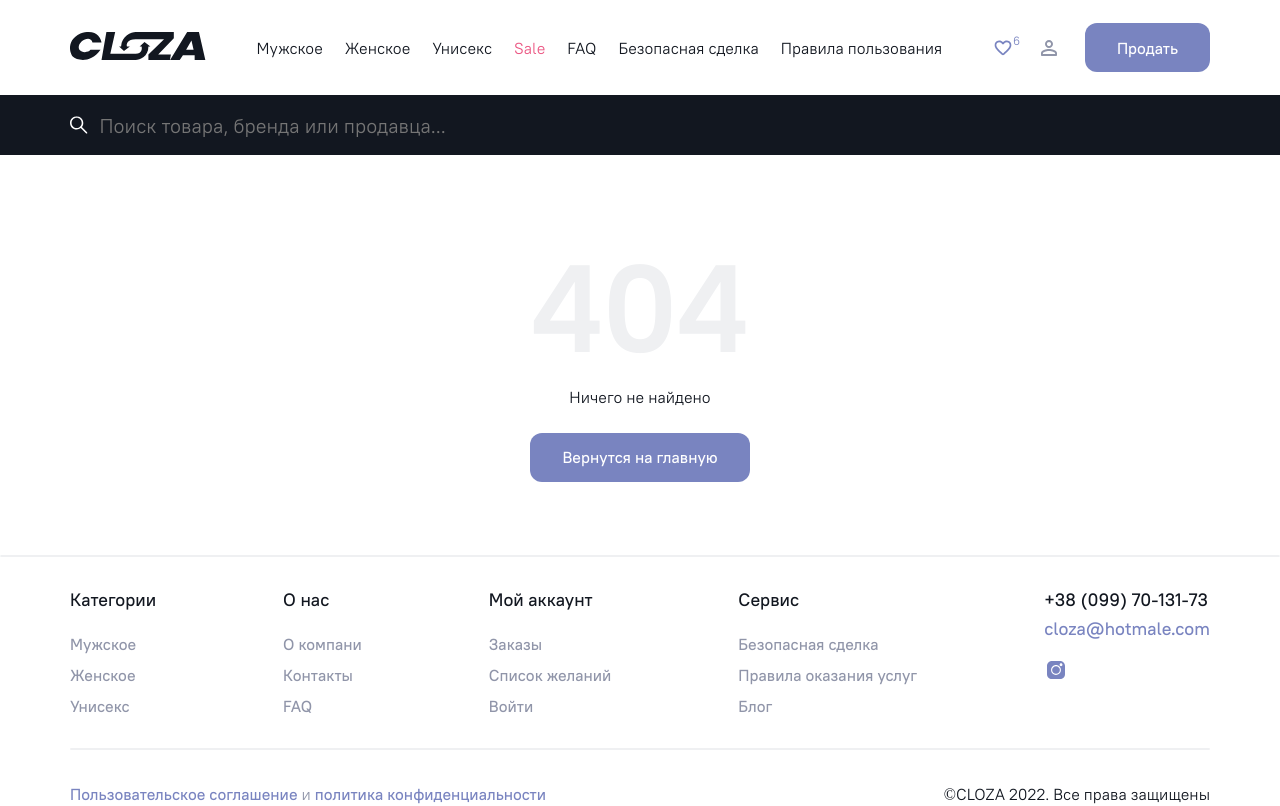
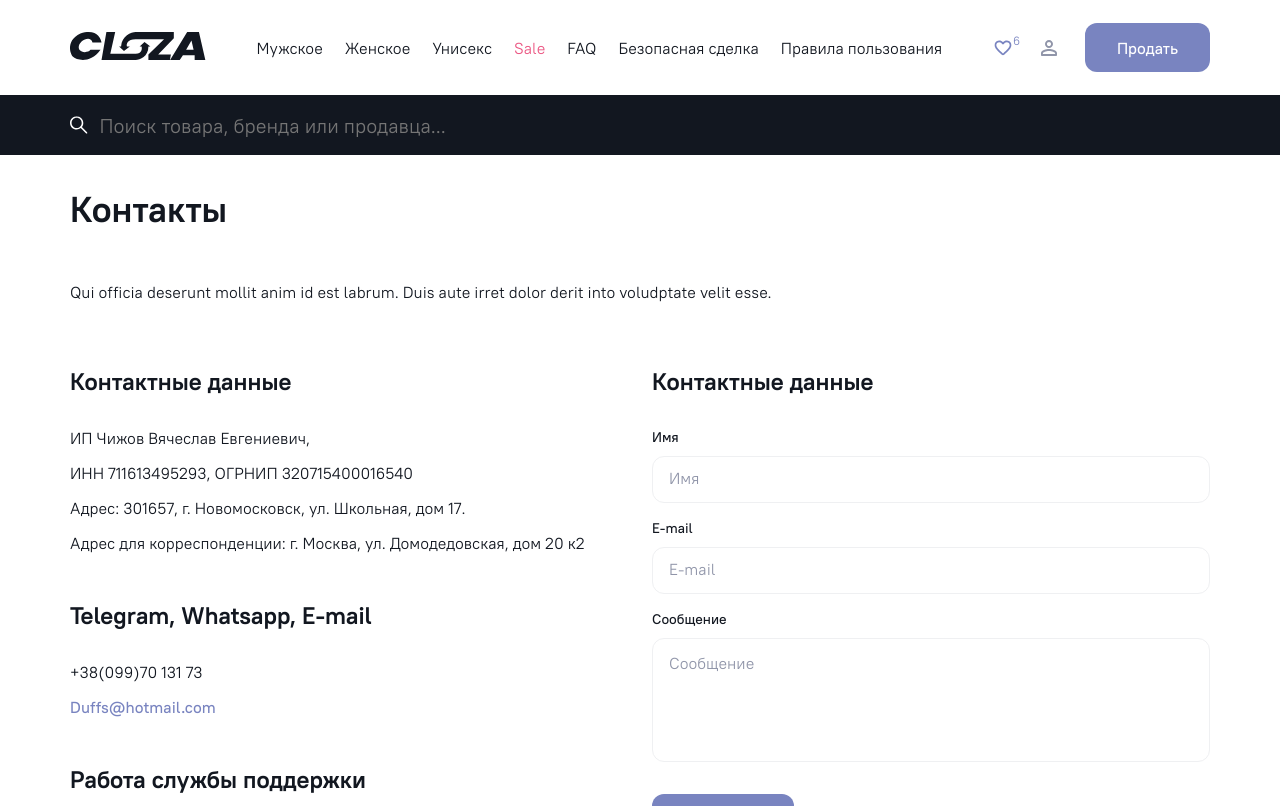
Before and after one commit to ChyzhovViacheslav/cloza, a React (Create React App) app: page /contacts in a window 1280 px wide. Before the commit this address led to /404. Shown: the top 806 px of the page. Built offline with nearby package versions, Linux system fonts and the light colour scheme.

Commit message:
added page /contacts, validation form in process

```diff
--- a/src/App.tsx
+++ b/src/App.tsx
@@ -7,6 +7,7 @@ import Rules from './pages/Rules/Rules';
 import PageNotFound from './pages/PageNotFound/PageNotFound';
 import Security from './pages/Security/Security';
 import Faq from './pages/Faq/Faq';
+import Contacts from './pages/Contacts/Contacts';
 
 interface IApp {
   children?: any;
@@ -23,6 +24,7 @@ function App({ children }: IApp) {
             <Route path='/rules' element={<Rules />} />
             <Route path='/security' element={<Security/>}/>
             <Route path='/faq' element={<Faq/>}/>
+            <Route path='/contacts' element={<Contacts/>}/>
             <Route path='*' element={<Navigate to='/404' replace/>} />
             <Route path='/404' element={<PageNotFound/>}/>
           </Routes>
--- a/src/assets/icons/icons.tsx
+++ b/src/assets/icons/icons.tsx
@@ -190,6 +190,14 @@ export default function IconSelector({ className, id, onClick }: ISelector) {
           </defs>
         </svg>
       )
+    case 'inst-big':
+      return (
+        <svg className={className} width="48" height="48" viewBox="0 0 48 48" fill="none" xmlns="http://www.w3.org/2000/svg">
+          <rect width="48" height="48" rx="12" fill="#7984C0" />
+          <path d="M28.1276 15H19.8724C17.1857 15 15 17.1857 15 19.8724V28.1277C15 30.8143 17.1857 33 19.8724 33H28.1277C30.8143 33 33 30.8143 33 28.1277V19.8724C33 17.1857 30.8143 15 28.1276 15V15ZM24 28.9217C21.2861 28.9217 19.0783 26.7139 19.0783 24C19.0783 21.2861 21.2861 19.0783 24 19.0783C26.7139 19.0783 28.9217 21.2861 28.9217 24C28.9217 26.7139 26.7139 28.9217 24 28.9217ZM29.0394 20.239C28.2374 20.239 27.5851 19.5867 27.5851 18.7847C27.5851 17.9827 28.2374 17.3302 29.0394 17.3302C29.8414 17.3302 30.4939 17.9827 30.4939 18.7847C30.4939 19.5867 29.8414 20.239 29.0394 20.239Z" fill="white" />
+          <path d="M23.9998 20.1335C21.8679 20.1335 20.1333 21.868 20.1333 24C20.1333 26.1319 21.8679 27.8665 23.9998 27.8665C26.1318 27.8665 27.8663 26.1319 27.8663 24C27.8663 21.868 26.1318 20.1335 23.9998 20.1335Z" fill="white" />
+        </svg>
+      )
     default:
       return (
         <div></div>
--- a/src/components/footer/Footer.tsx
+++ b/src/components/footer/Footer.tsx
@@ -6,7 +6,7 @@ import Line from '../interface/line/Line';
 
 export default function Footer() {
     return (
-        <div className={styles.footer}>
+        <footer className={styles.footer}>
             <div className={`${styles.footer} _container`}>
                 <div className={styles.footer__body}>
                     <div className={styles.footer__categories}>
@@ -72,6 +72,6 @@ export default function Footer() {
                     </div>
                 </div>
             </div>
-        </div>
+        </footer>
     )
 }
--- a/src/components/interface/Button.tsx
+++ b/src/components/interface/Button.tsx
@@ -6,12 +6,13 @@ type IButton = {
     text: string;
     className?: string;
     id?: string;
+    type?: any;
     onClick?: () => void;
 }
 
-export default function Button({ text, className, id, onClick }: IButton) {
+export default function Button({ text, className, id, type, onClick }: IButton) {
     return (
-        <button onClick={onClick} className={`${className} button`}>
+        <button type={type} onClick={onClick} className={`${className} button`}>
             <span>{text}</span>
             <IconSelector id={`${id}`} className='button__ico'/>
         </button>
--- /dev/null
+++ b/src/pages/Contacts/Contacts.tsx
@@ -0,0 +1,81 @@
+import React from 'react'
+import { Link } from 'react-router-dom'
+import IconSelector from '../../assets/icons/icons'
+import Button from '../../components/interface/Button'
+import s from '../../styles/styleComponents/Contacts.module.scss'
+
+type Props = {}
+
+export default function Contacts({ }: Props) {
+    return (
+        <div className={s.contacts}>
+            <div className={s.contacts__body}>
+                <div className={s.contacts__title}>
+                    <h1>Контакты</h1>
+                    <div className={s.contacts__title_sub}>
+                        <p>Qui officia deserunt mollit anim id est labrum. Duis aute irret dolor derit into voludptate velit esse.</p>
+                    </div>
+                </div>
+                <div className={s.contacts__wrapper}>
+                    <div className={s.contacts__column}>
+                        <div className={s.contacts__adress}>
+                            <h5>Контактные данные</h5>
+                            <div className={s.contacts__text_field}>
+                                <p>ИП Чижов Вячеслав Евгениевич,</p>
+                                <p>ИНН 711613495293, ОГРНИП 320715400016540</p>
+                                <p>Адрес: 301657, г. Новомосковск, ул. Школьная, дом 17.</p>
+                                <p>Адрес для корреспонденции: г. Москва, ул. Домодедовская, дом 20 к2</p>
+                            </div>
+                            <h5>Telegram, Whatsapp, E-mail</h5>
+                            <div className={s.contacts__text_field}>
+                                <p>+38(099)70 131 73</p>
+                                <Link to='#' onClick={(e) => {
+                                    window.location.href = 'mailto:Duffs@hotmail.com'
+                                    e.preventDefault()
+                                }}>
+                                    <p style={{ fontWeight: '500', color: 'var(--main-color)' }}> Duffs@hotmail.com</p>
+                                </Link>
+                            </div>
+                            <h5>Работа службы поддержки</h5>
+                            <div className={s.contacts__text_field}>
+                                <p>7 дней в неделю</p>
+                                <p>с 10:00 до 21:00</p>
+                            </div>
+                            <h5>Социальные сети</h5>
+                            <div className={s.contacts__text_field}>
+                                <Link to='#' onClick={(e) => {
+                                    console.log('inst-big');
+                                }}>
+                                    <IconSelector id='inst-big' />
+                                </Link>
+                            </div>
+                        </div>
+                    </div>
+                    <div className={s.contacts__column}>
+                        <div className={s.contacts__send_form}>
+                            <h5>Контактные данные</h5>
+                            <form id='contactsForm' className={s.contacts__form}>
+                                <label>
+                                    <p>Имя</p>
+                                    <input className={s.contacts__input} type='text' placeholder='Имя'/>
+                                </label>
+                                <label>
+                                    <p>E-mail</p>
+                                    <input className={s.contacts__input} type='text' placeholder='E-mail'/>
+                                </label>
+                                <label style={{height: 'auto'}}>
+                                    <p>Сообщение</p>
+                                    <textarea className={`${s.contacts__input} ${s.contacts__input_area}`} placeholder='Сообщение'/>
+                                </label>
+                                <Button
+                                    className={s.contacts__form_btn}
+                                    text='Отправить'
+                                    type='submit'/>
+                            </form>
+                        </div>
+                    </div>
+                </div>
+            </div >
+        </div >
+    )
+}
--- a/src/styles/global.scss
+++ b/src/styles/global.scss
@@ -92,14 +92,17 @@ h2{
 h3{
   font-size: 18px;
   line-height: 22px;
-  color: var(--text-title);
   font-weight: 500;
 }
 h4{
   font-size: 20px;
   line-height: 25px;
   font-weight: 700;
-  color: var(--text-title);
+}
+h5{
+  font-size: 24px;
+  line-height: 30px;
+  font-weight: 700;
 }
 p{
   font-family: 'PTRoot';
--- /dev/null
+++ b/src/styles/styleComponents/Contacts.module.scss
@@ -0,0 +1,72 @@
+.contacts {
+    &__body {
+        padding: 32px 0px 64px 0px;
+    }
+    &__title_sub {
+        margin-top: 48px;
+    }
+    &__wrapper {
+        margin-top: 62px;
+        display: flex;
+        column-gap: 24px;
+    }
+    &__column {
+        flex-basis: 50%;
+    }
+    &__adress {
+        h5 {
+            margin-top: 47px;
+            &:nth-child(1) {
+                margin-top: 0px;
+            }
+        }
+    }
+    &__text_field {
+        display: flex;
+        flex-direction: column;
+        row-gap: 15px;
+        margin-top: 32px;
+        p {
+            line-height: 20px;
+        }
+    }
+    &__form {
+        margin-top: 32px;
+        label {
+            display: flex;
+            flex-direction: column;
+            margin-top: 16px;
+            p {
+                font-weight: 500;
+                font-size: 14px;
+                line-height: 18px;
+                color: var(--text-title);
+            }
+            &:nth-child(1) {
+                margin-bottom: 0px;
+            }
+            &:nth-child(3) {
+                height: 100%;
+            }
+        }
+    }
+    &__input {
+        margin-top: 10px;
+        padding: 14px 16px;
+        border-radius: 12px;
+        border: 1px solid #eff0f2;
+        font-family: "PTRoot";
+        &::placeholder {
+            font-size: 16px;
+            line-height: 20px;
+            color: var(--text-paragraph);
+        }
+    }
+    &__input_area {
+        height: 124px;
+        resize: none;
+    }
+    &__form_btn {
+        margin-top: 32px;
+    }
+}
```
Also changed, not shown: src/assets/icons/inst-big.svg (added).
